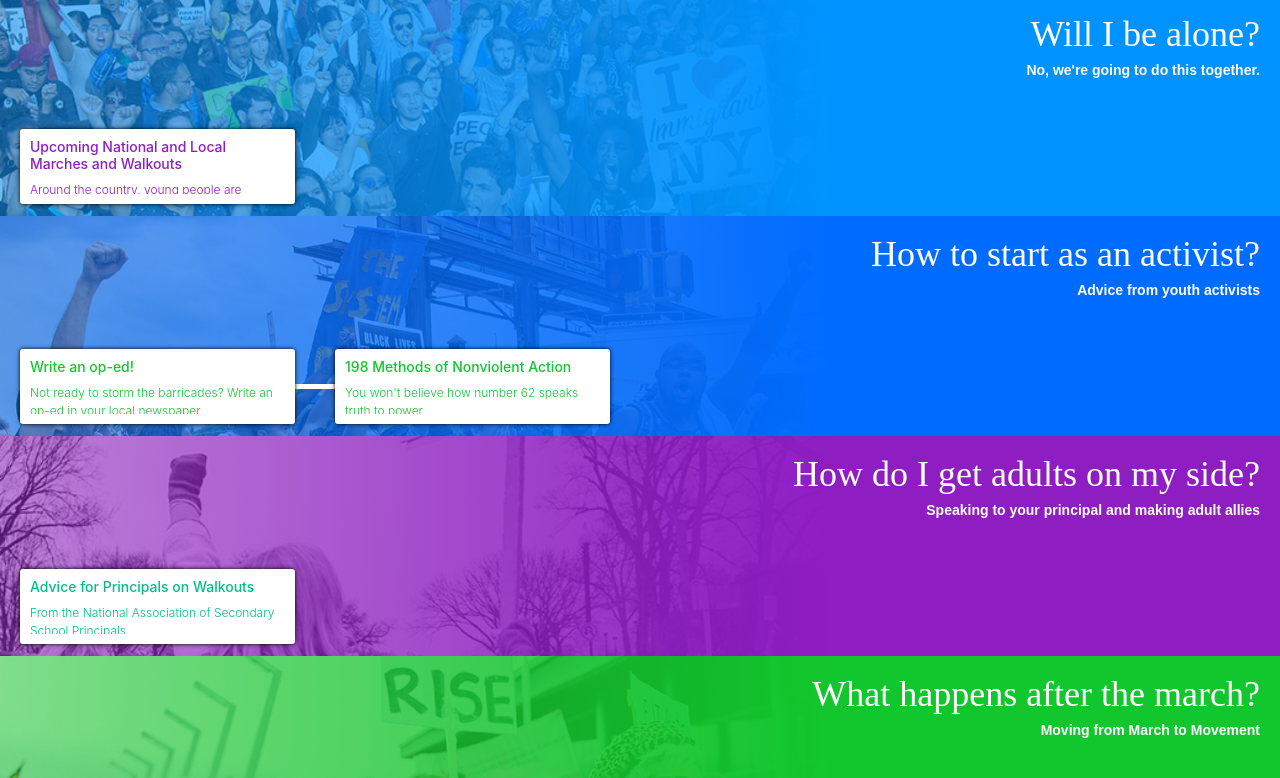
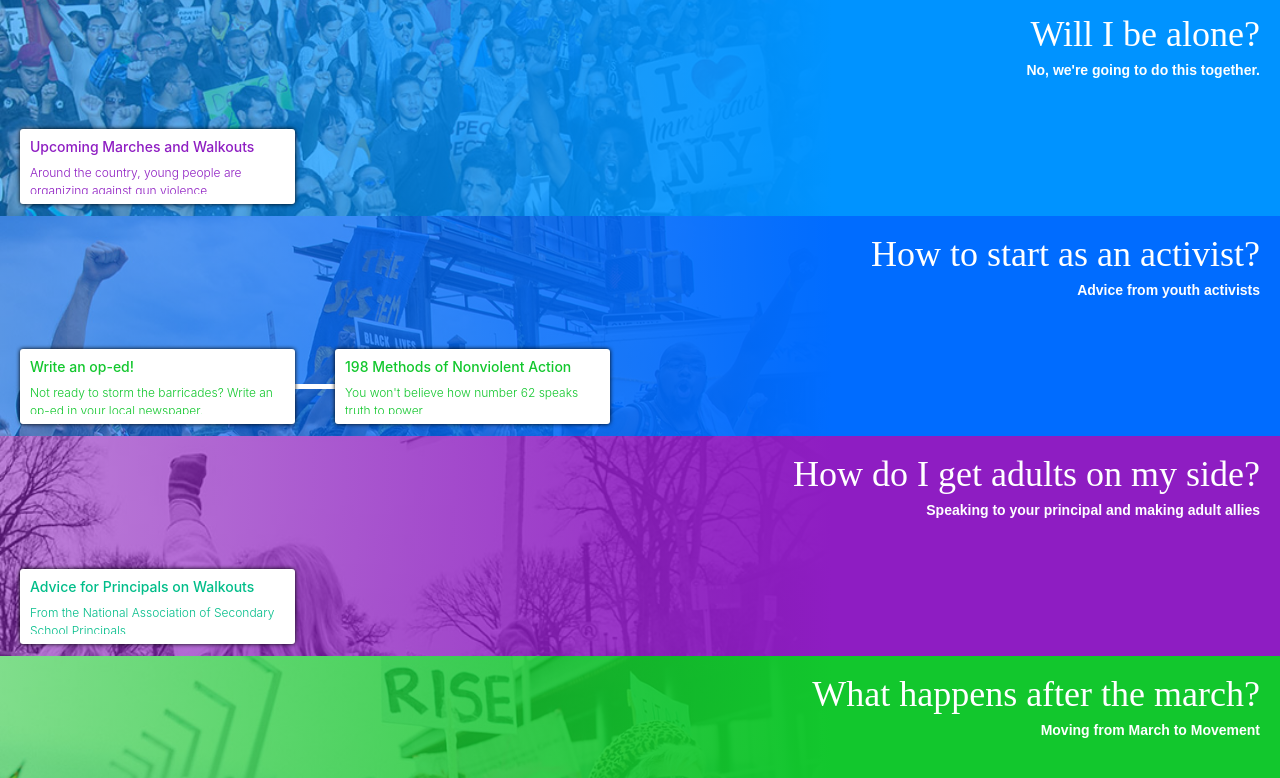
Before and after one commit to youthinfront/youthinfront-site, a Jekyll site: the page built from index.md, in a window 1280 px wide and 900 px high, scrolled down 650 px, cut to the strip 122-900 px from the top of the window. Built offline with Jekyll 4.4.1, drawn with Linux system fonts in a browser that asks for light colours; nearby versions of some CDN libraries.

Commit message:
Update 2018-02-21-3-will-i-be-alone.md

```diff
--- a/_posts/blog/2018-02-21-3-will-i-be-alone.md
+++ b/_posts/blog/2018-02-21-3-will-i-be-alone.md
@@ -4,7 +4,7 @@ title: Will I be alone?
 subtitle: No, we're going to do this together.
 cards:
     - content:
-        title: Upcoming National and Local Marches and Walkouts
+        title: Upcoming Marches and Walkouts
         subtitle: Around the country, young people are organizing against gun violence
         href: /marches-and-walkouts-against-gun-violence-2018.html
 category: blog
```
